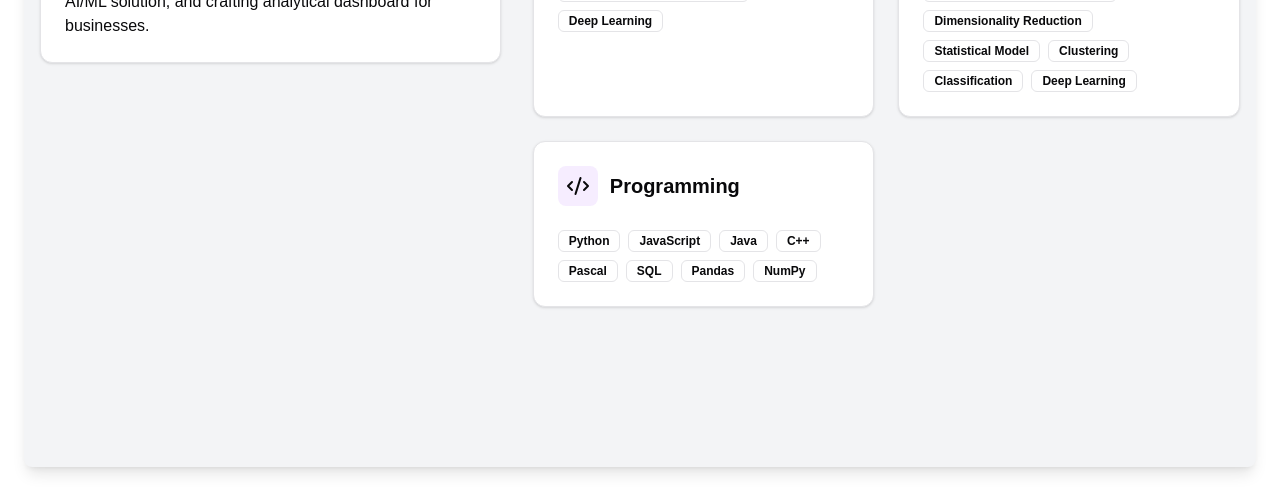
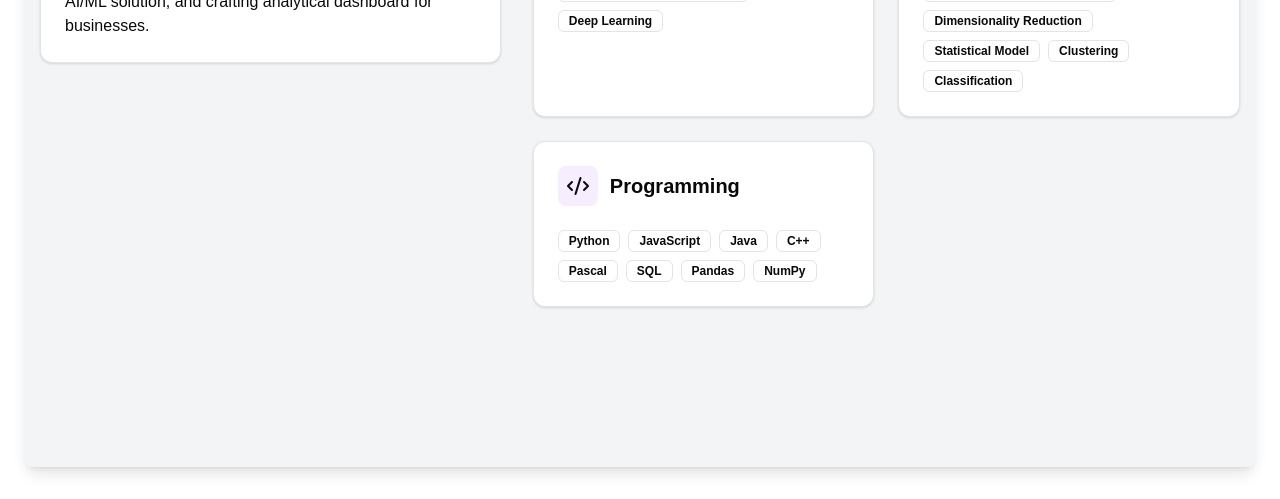
Before and after one commit to adisann/me, a Next.js app: page / in a window 1280 px wide. Shown: the part 1236-1735 px from the top of the page. Built offline with nearby package versions, Linux system fonts and the light colour scheme.

Commit message:
fix: update username at footer

```diff
--- a/src/app/[home]/page.js
+++ b/src/app/[home]/page.js
@@ -68,7 +68,6 @@ export default function HomePage() {
                       <div className="inline-flex items-center rounded-md border px-2.5 py-0.5 text-xs font-semibold  transition-transform">Statistical Model</div>
                       <div className="inline-flex items-center rounded-md border px-2.5 py-0.5 text-xs font-semibold  transition-transform">Clustering</div>
                       <div className="inline-flex items-center rounded-md border px-2.5 py-0.5 text-xs font-semibold  transition-transform">Classification</div>
-                      <div className="inline-flex items-center rounded-md border px-2.5 py-0.5 text-xs font-semibold  transition-transform">Deep Learning</div>
                     </div>
                   </div>
 
--- a/src/components/footer.jsx
+++ b/src/components/footer.jsx
@@ -5,7 +5,7 @@ export const Footer = () => {
     <footer className="border">
       <Separator />
       <div>
-        <p>© 2025 I Made Wisnu. All rights reserved.</p>
+        <p>© 2025 Adisan. All rights reserved.</p>
       </div>
     </footer>
   );
```
